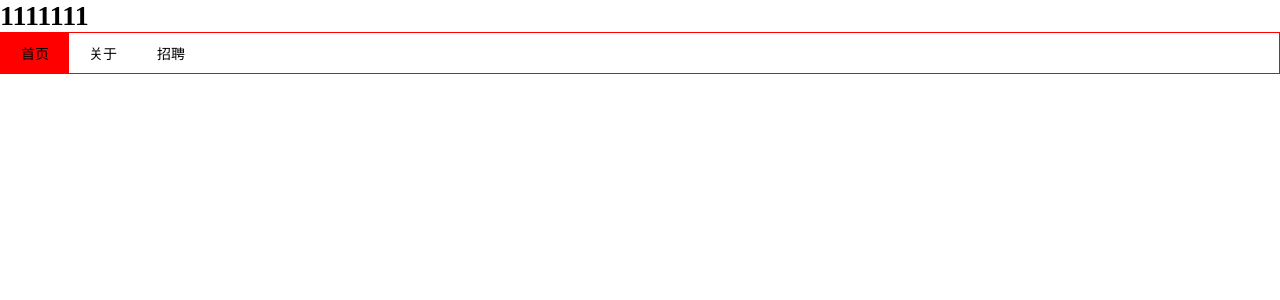
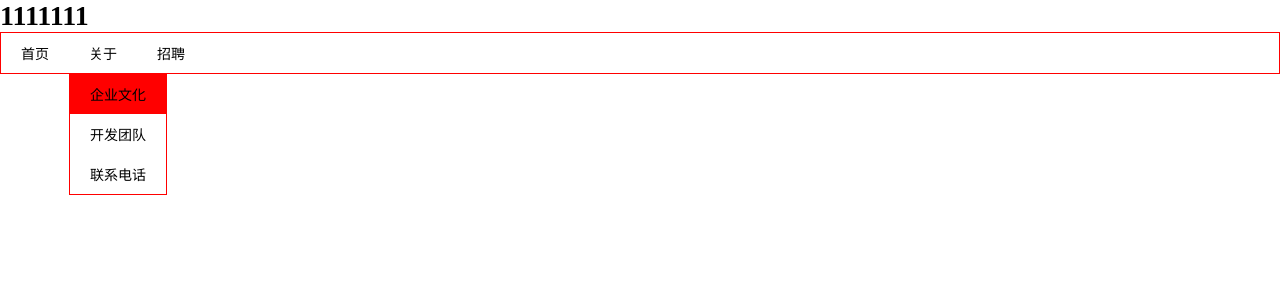
Before and after one commit to yzq739291773/gulu, a Vue app: page / in a window 1280 px wide. Shown: the top 300 px of the page. Built offline with nearby package versions, Linux system fonts and the light colour scheme.

Commit message:
使用依赖注入实现跨级调用

```diff
--- a/src/App.vue
+++ b/src/App.vue
@@ -3,7 +3,12 @@
       <h1>1111111</h1>
       <g-nav :selected.sync="selected" :multiple="false">
           <g-nav-item name="home">首页</g-nav-item>
-          <g-nav-item name="about">关于</g-nav-item>
+          <g-sub-nav>
+              <template slot="title">关于</template>
+              <g-nav-item name="culture">企业文化</g-nav-item>
+              <g-nav-item name="developers">开发团队</g-nav-item>
+              <g-nav-item name="contact">联系电话</g-nav-item>
+          </g-sub-nav>
           <g-nav-item name="hire">招聘</g-nav-item>
       </g-nav>
   </div>
@@ -27,7 +32,7 @@ export default {
   },
   data(){
     return({
-            selected:['home']
+            selected:['culture']
             // source: [{
             //         name: '浙江',
             //         children: [{
--- a/src/nav/nav-item.vue
+++ b/src/nav/nav-item.vue
@@ -7,6 +7,7 @@
 <script>
 export default {
     name:'GuluNavItem',
+    inject:['root'],
     props:{
         name:{
             type:String,
@@ -17,6 +18,9 @@ export default {
         return{
             selected:false
         }
+    },
+    created(){
+        this.root.addItem(this)
     },
     methods:{
         tabClick(){
--- a/src/nav/nav.vue
+++ b/src/nav/nav.vue
@@ -7,6 +7,16 @@
 <script>
 export default {
     name:'GuluNav',
+    provide(){
+        return{
+            root:this
+        }
+    },
+    data(){
+        return{
+            items:[]
+        }
+    },
     props:{
         selected:{
             type:Array,
@@ -18,6 +28,10 @@ export default {
         }
     },
     methods:{
+        addItem(vm){
+            console.log(11)
+            this.items.push(vm)
+        },
         updateChildren(){
             this.items.forEach(vm => {
                 if(this.selected.indexOf(vm.name)>=0){
@@ -44,9 +58,9 @@ export default {
         }
     },
     computed:{
-        items(){
-            return this.$children.filter(vm => vm.$options.name == 'GuluNavItem')
-        }
+        // items(){
+        //     return this.$children.filter(vm => vm.$options.name == 'GuluNavItem')
+        // }
     },
     mounted(){
         this.updateChildren()
--- a/src/nav/sub-nav.vue
+++ b/src/nav/sub-nav.vue
@@ -1,6 +1,9 @@
 <template>
     <div class="g-sub-nav">
-
+        <span><slot name="title"></slot></span>
+        <div class="g-sub-nav-popover">
+            <slot></slot>
+        </div>
     </div>
 </template>
 
@@ -12,6 +15,14 @@ export default {
 
 <style lang='scss' scoped>
     .g-sub-nav{
-
+        position: relative;
+        padding: 10px 20px;
+        .g-sub-nav-popover{
+            position: absolute;
+            top: 100%;
+            left: 0;
+            border: 1px solid red;
+            white-space: nowrap;
+        }
     }
 </style>
```
